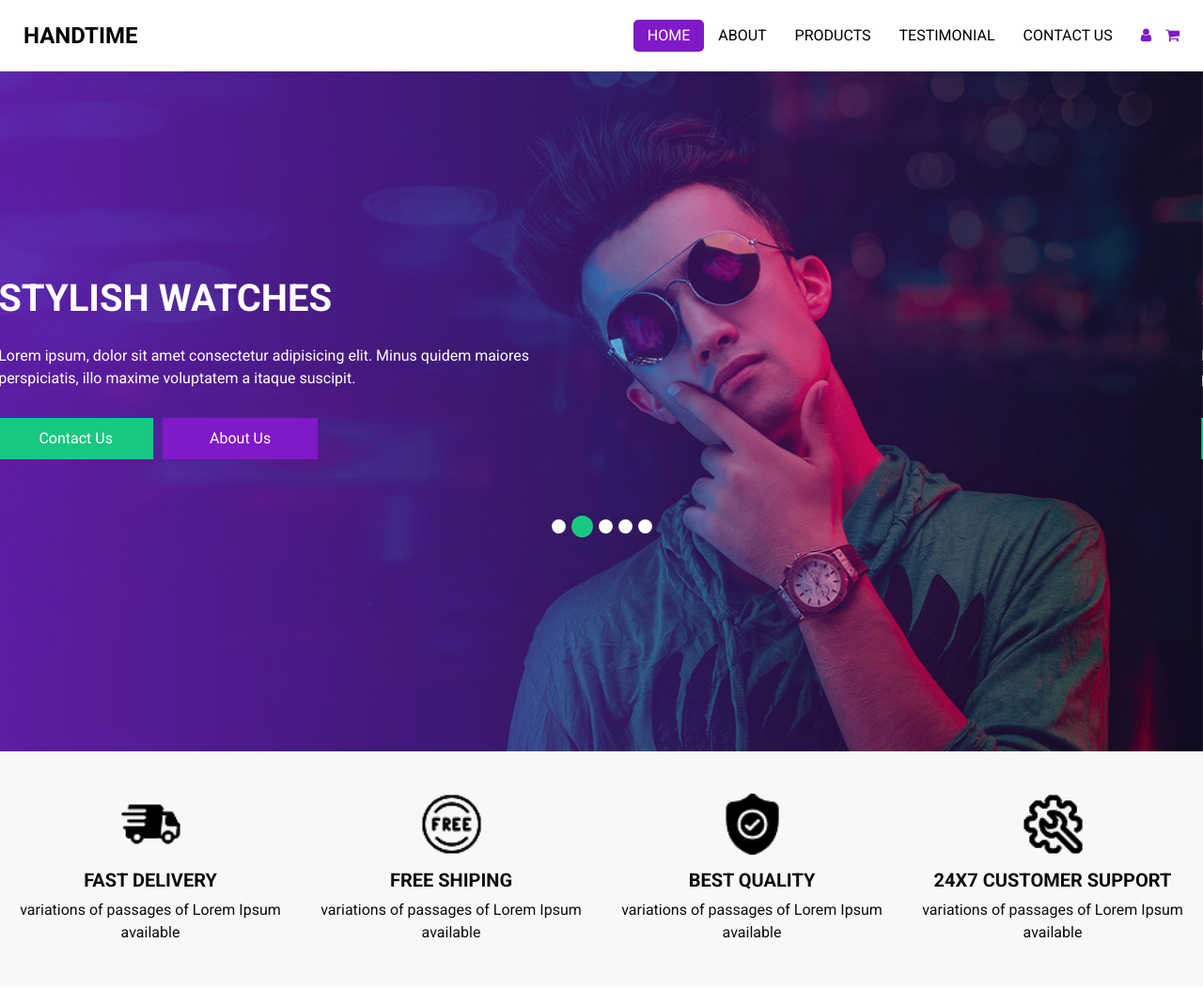
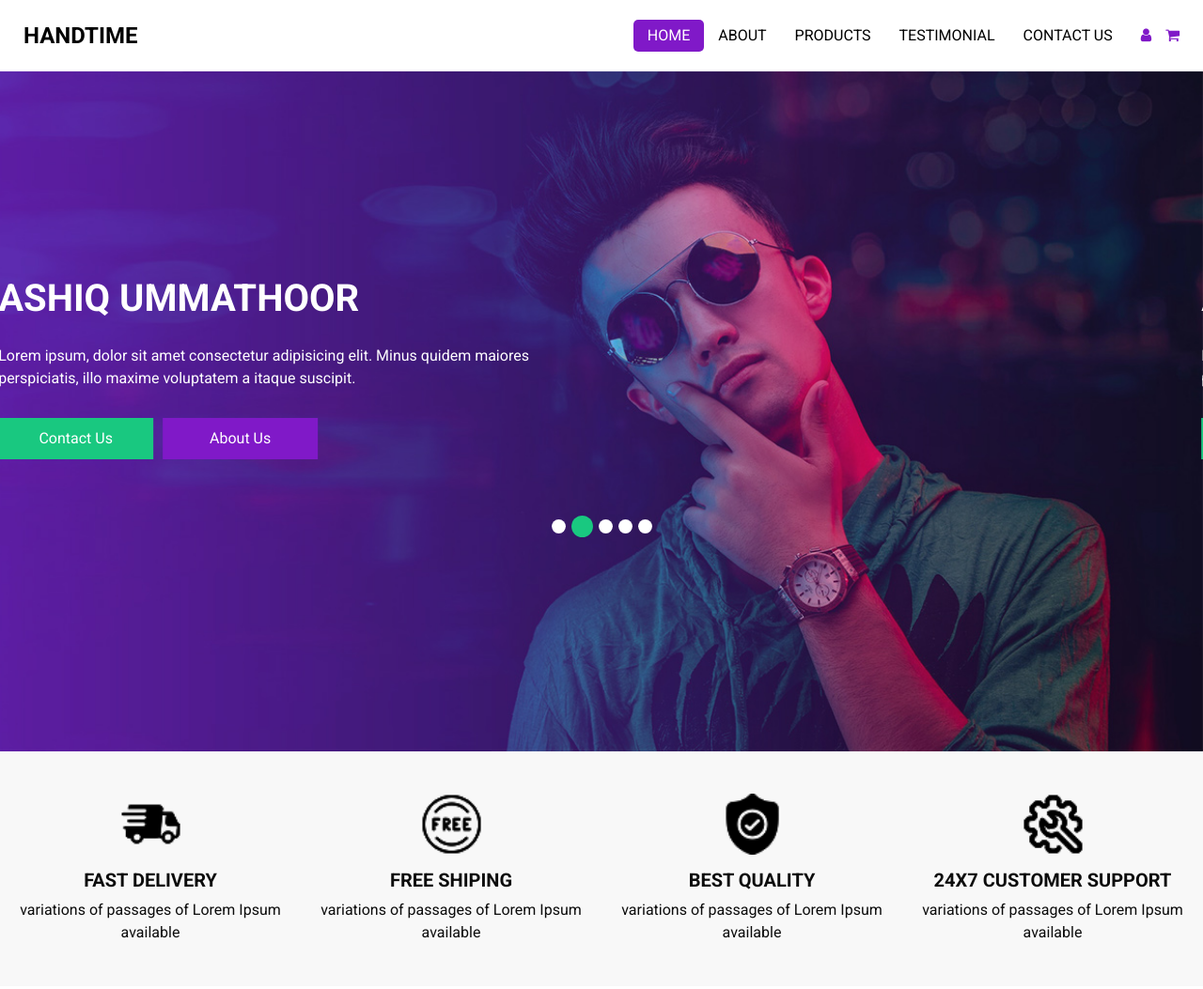
Before and after one commit to mohammedashiqu/devops-class, a plain HTML site: page index.html in a window 1280 px wide. Shown: the top 1053 px of the page at 94% size. Drawn offline with nearby package versions, Linux system fonts and the light colour scheme; some packages are replaced by stand-ins of ours.

Commit message:
jenkins demo

```diff
--- a/index.html
+++ b/index.html
@@ -93,7 +93,7 @@
                 <div class="col-md-7">
                   <div class="detail-box">
                     <h1>
-                      Stylish Watches
+                      Ashiq ummathoor
                     </h1>
                     <p>
                       Lorem ipsum, dolor sit amet consectetur adipisicing elit. Minus quidem maiores perspiciatis, illo maxime voluptatem a itaque suscipit.
@@ -117,7 +117,7 @@
                 <div class="col-md-7">
                   <div class="detail-box">
                     <h1>
-                      Stylish Watches
+                      Ashiq ummathoo
                     </h1>
                     <p>
                       Lorem ipsum, dolor sit amet consectetur adipisicing elit. Minus quidem maiores perspiciatis, illo maxime voluptatem a itaque suscipit.
@@ -141,7 +141,7 @@
                 <div class="col-md-7">
                   <div class="detail-box">
                     <h1>
-                      Stylish Watches
+                      Ashiq ummathoo
                     </h1>
                     <p>
                       Lorem ipsum, dolor sit amet consectetur adipisicing elit. Minus quidem maiores perspiciatis, illo maxime voluptatem a itaque suscipit.
@@ -165,7 +165,7 @@
                 <div class="col-md-7">
                   <div class="detail-box">
                     <h1>
-                      Stylish Watches
+                      Ashiq ummathoo
                     </h1>
                     <p>
                       Lorem ipsum, dolor sit amet consectetur adipisicing elit. Minus quidem maiores perspiciatis, illo maxime voluptatem a itaque suscipit.
@@ -189,7 +189,7 @@
                 <div class="col-md-7">
                   <div class="detail-box">
                     <h1>
-                      Stylish Watches
+                      Ashiq ummathoo
                     </h1>
                     <p>
                       Lorem ipsum, dolor sit amet consectetur adipisicing elit. Minus quidem maiores perspiciatis, illo maxime voluptatem a itaque suscipit.
```
